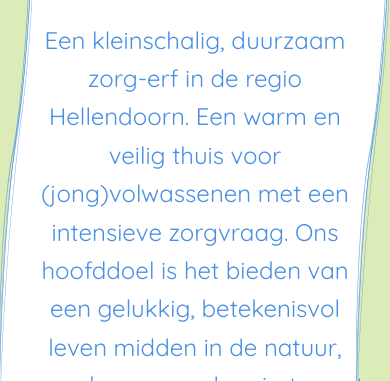
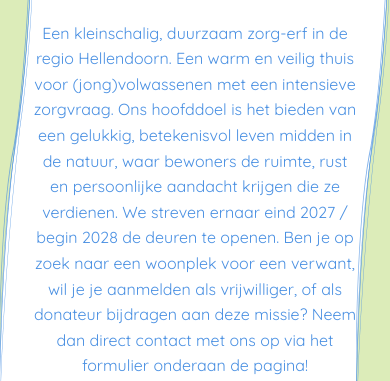
Before and after one commit to Legalfiction/Erven_Meeander_Webiste, a plain HTML site: page index.html in a window 390 px wide. Shown: the part 463-844 px from the top of the page. Drawn offline with Linux system fonts and the light colour scheme.

Commit message:
Mobile-only centering philosophy, smaller subtitle font, text within wave borders

```diff
--- a/styles.css
+++ b/styles.css
@@ -614,13 +614,7 @@
 /* =========================================
    WONEN & ZORG
 ========================================= */
-.philosophy .meander-content {
-    text-align: center;
-    /* Centreer alle tekst in de filosofie sectie op desktop */
-    padding: 1.5rem 1rem;
-    /* Kleine marges naar de blauwe lijnen */
-}
-
+/* Philosophy desktop: keep original meander-style with paragraph indentation */
 .philosophy .meander-content p {
     margin-left: 0;
     margin-right: 0;
@@ -1280,7 +1274,22 @@
 
     .hero-content {
         margin-top: 0 !important;
-        padding: 2.5rem 1.5rem !important;
+        padding: 1rem 1rem !important;
+        /* Minder padding zodat tekst binnen de golven valt */
+        max-width: 100% !important;
+        /* Vul de breedte van de golven */
+    }
+
+    .hero .subtitle {
+        font-size: 1rem !important;
+        /* Kleiner font zodat het past */
+        padding: 0 0.5rem !important;
+    }
+
+    /* Filosofie: alleen centreren op mobiel */
+    .philosophy .meander-content {
+        text-align: center;
+        padding: 1.5rem 1rem;
     }
 
     .stagger-left,
```
